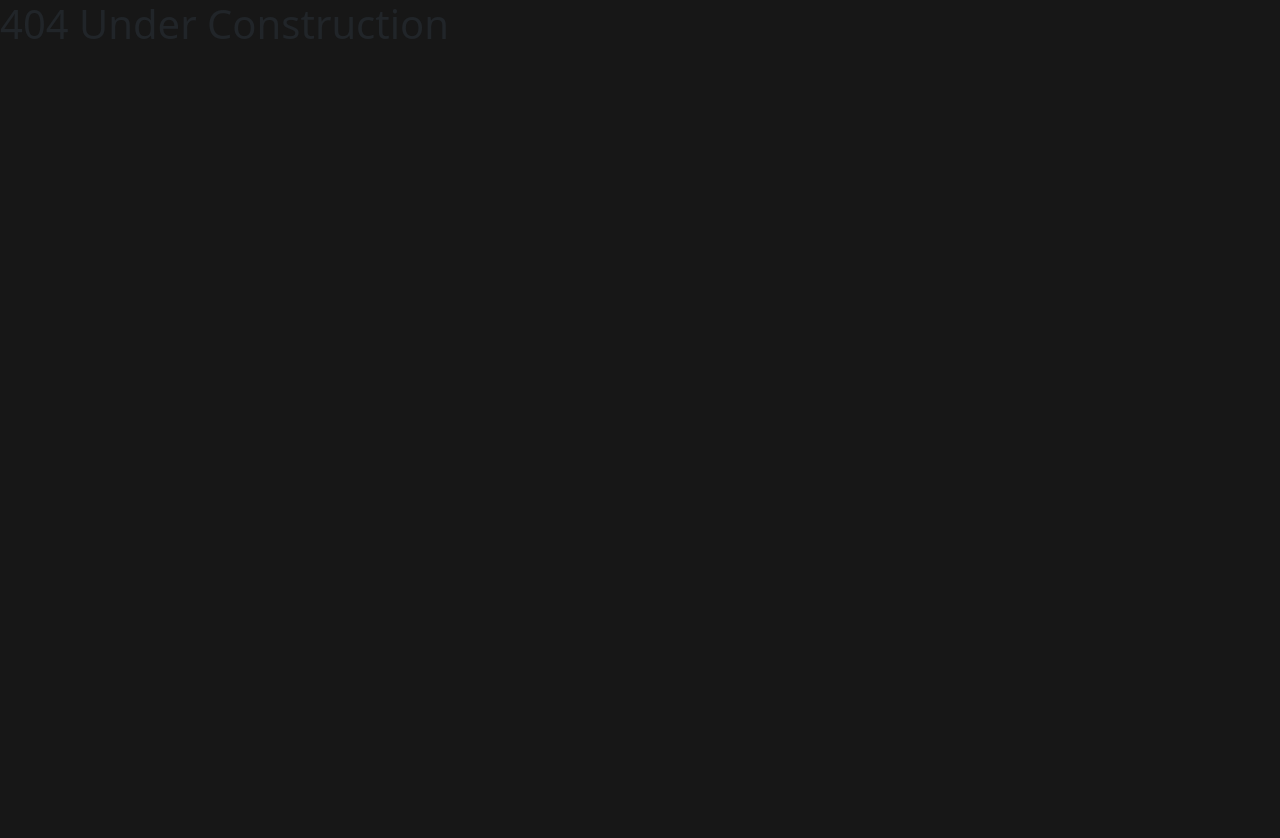
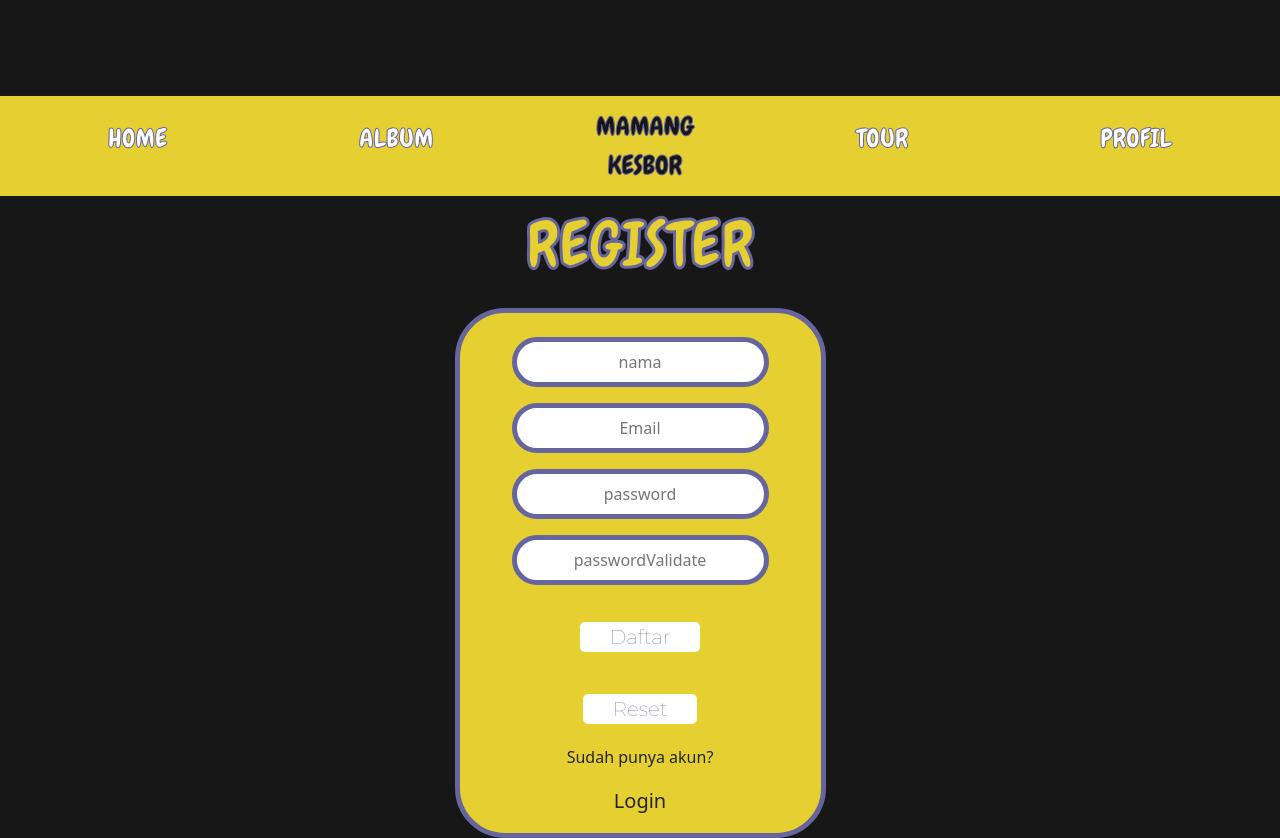
Before and after one commit to LilKeJer/Mini-Project, a React (Create React App) app: page /Register in a window 1280 px wide. Before the commit this address had no page. Before the commit the page ends 800 px from the top, so only its background shows below. Built offline with nearby package versions, Linux system fonts and the light colour scheme.

Commit message:
Add register user

```diff
--- a/src/App.js
+++ b/src/App.js
@@ -7,6 +7,7 @@ import Profile from "./components/profile";
 import Errorpage from "./components/error";
 import Login from "./components/login/login";
 import ProtectedRoutes from "./ProtectedRoutes";
+import Register from "./components/register";
 
 function App() {
   return (
@@ -21,7 +22,7 @@ function App() {
         </Route>
 
         <Route path="/Login" element={<Login />} />
-
+        <Route path="/Register" element={<Register />} />
         <Route path="*" element={<Errorpage />} />
       </Routes>
     </BrowserRouter>
--- a/src/assets/styles.css
+++ b/src/assets/styles.css
@@ -251,6 +251,16 @@
 
 /* Profile */
 /* Register*/
+.homeButton {
+  background: none;
+
+  border: none;
+
+  color: inherit;
+
+  padding: none;
+}
+
 /*Login*/
 .inputStyle {
   font-size: 16px;
--- /dev/null
+++ b/src/components/register/index.js
@@ -0,0 +1,193 @@
+import React, { useState, useEffect } from "react";
+import Navbar from "../navbar";
+import { TabTitle } from "../../utils/GeneralFunctions";
+import { TAMBAH_USER, TAMBAH_MUSIC_PROFILE } from "../../utils/gql";
+import { useMutation } from "@apollo/client";
+import { useNavigate } from "react-router-dom";
+import "../../assets/styles.css";
+function Index() {
+  const navigate = useNavigate();
+  TabTitle("Register");
+  const [addUser, { data: dataTour, loading: loadingAdd }] =
+    useMutation(TAMBAH_USER);
+  const [addMusicProfile, {}] = useMutation(TAMBAH_MUSIC_PROFILE);
+
+  const baseRegister = {
+    nama: "",
+    email: "",
+    password: "",
+    passwordValidate: "",
+  };
+
+  const baseError = {
+    email: "",
+    password: "",
+    passwordValidate: "",
+  };
+
+  const [register, setregister] = useState(baseRegister);
+  const [errorMessage, setErrorMessage] = useState(baseError);
+
+  const regexEmail =
+    /^[a-zA-Z0-9.!#$%&'*+/=?^_`{|}~-]+@[a-zA-Z0-9-]+(?:\.[a-zA-Z0-9-]+)*$/;
+
+  const idUser = dataTour?.insert_user.returning[0].id_user;
+
+  useEffect(() => {
+    if (idUser !== undefined) {
+      addMusicProfile({
+        variables: {
+          id_user: idUser,
+        },
+      });
+    }
+  });
+
+  const handleChange = (e) => {
+    const name = e.target.name;
+    const value = e.target.value;
+
+    if (name === "email") {
+      if (!regexEmail.test(value)) {
+        setErrorMessage({ ...errorMessage, [name]: "Email Tidak Sesuai" });
+      } else {
+        setErrorMessage({ ...errorMessage, [name]: "" });
+      }
+    }
+    if (name === "passwordValidate") {
+      if (value !== register.password) {
+        setErrorMessage({ ...errorMessage, [name]: "Password tidak sama" });
+      } else {
+        setErrorMessage({ ...errorMessage, [name]: "" });
+      }
+    }
+
+    setregister({ ...register, [name]: value });
+  };
+
+  const handleSubmit = (e) => {
+    if (errorMessage.email !== "" || errorMessage.passwordValidate !== "") {
+      console.log("HEREEE");
+      alert(`register Pendaftar Tidak Sesuai`);
+    } else {
+      console.log("HEREE1");
+      addUser({
+        variables: {
+          nama: register.nama,
+          email: register.email,
+          password: register.passwordValidate,
+        },
+      });
+      alert(`register Selesai`);
+      resetForm();
+    }
+    e.preventDefault();
+  };
+
+  const resetForm = () => {
+    console.log(resetForm);
+    setregister(baseRegister);
+    setErrorMessage(baseError);
+  };
+
+  return (
+    <div className="text-center mt-5 pt-5">
+      <Navbar />
+
+      <p className="fontLogin">REGISTER</p>
+      <div
+        className="container formStyle"
+        style={{ backgroundColor: "#E6D031" }}
+      >
+        <form onSubmit={handleSubmit}>
+          <div className="pb-3">
+            <label className="mt-4 ">
+              <input
+                required
+                type="nama"
+                name="nama"
+                value={register.nama}
+                onChange={handleChange}
+                placeholder="nama"
+                className="inputStyle text-center"
+              />
+            </label>
+          </div>
+          <div className="pb-3">
+            <label className="">
+              <input
+                required
+                type="email"
+                name="email"
+                value={register.email}
+                onChange={handleChange}
+                placeholder="Email"
+                className="inputStyle text-center"
+              />
+            </label>
+          </div>
+          <div className="mb-3 ">
+            <label>
+              <input
+                required
+                type="password"
+                name="password"
+                value={register.password}
+                onChange={handleChange}
+                placeholder="password"
+                className="inputStyle text-center "
+              />
+            </label>
+          </div>
+          <div className="mb-3">
+            <label>
+              <input
+                required
+                type="password"
+                name="passwordValidate"
+                value={register.passwordValidate}
+                onChange={handleChange}
+                placeholder="passwordValidate"
+                className="inputStyle text-center"
+              />
+            </label>
+          </div>
+          <div>
+            {Object.keys(errorMessage).map((key) => {
+              if (errorMessage[key] !== "") {
+                return <p key={key}>{errorMessage[key]}</p>;
+              }
+              return null;
+            })}
+          </div>
+
+          <div className="p-3">
+            <input className="loginButton" type="submit" value="Daftar" />
+          </div>
+          <div className="p-3">
+            <button className="loginButton" onClick={resetForm}>
+              Reset
+            </button>
+          </div>
+        </form>
+        <p>Sudah punya akun?</p>
+        <button
+          className="homeButton"
+          onClick={() => {
+            navigate("/Login");
+          }}
+        >
+          <p
+            style={{
+              fontSize: "20px",
+            }}
+          >
+            Login
+          </p>
+        </button>
+      </div>
+    </div>
+  );
+}
+
+export default Index;
```
